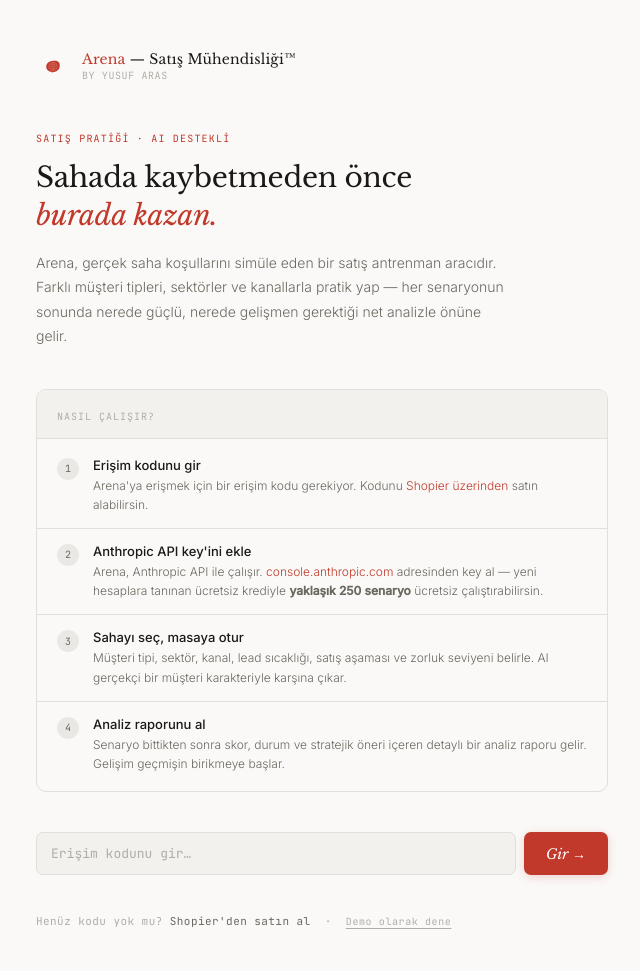
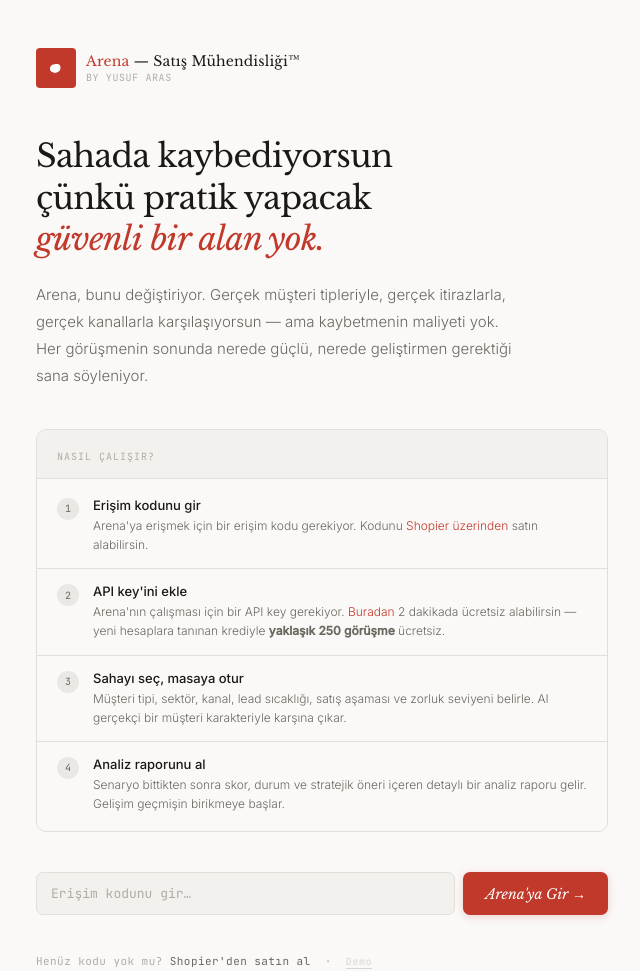
Before and after one commit to yussufaras-star/satisarena, a plain HTML site: page index.html in a window 1280 px wide. Shown: the whole page, without its empty margins (318-958 px from the left). Drawn offline with nearby package versions, Linux system fonts and the light colour scheme.

Commit message:
index.html

```diff
--- a/index.html
+++ b/index.html
@@ -682,20 +682,20 @@
   }
   .landing-headline {
     font-family: 'Libre Baskerville', serif;
-    font-size: 28px;
+    font-size: 32px;
     font-weight: 400;
     color: var(--ink);
-    line-height: 1.35;
-    letter-spacing: -0.01em;
-    margin-bottom: 16px;
+    line-height: 1.3;
+    letter-spacing: -0.02em;
+    margin-bottom: 20px;
   }
   .landing-headline em {
     font-style: italic;
     color: var(--red);
   }
   .landing-desc {
-    font-size: 14px;
-    line-height: 1.75;
+    font-size: 15px;
+    line-height: 1.8;
     color: var(--ink2);
     font-weight: 300;
     max-width: 480px;
@@ -839,7 +839,7 @@
   <div class="landing">
 
     <div class="landing-logo">
-      <div class="landing-logo-mark" style="background:transparent;padding:0;width:36px;height:36px;display:flex;align-items:center;justify-content:center;"><svg xmlns="http://www.w3.org/2000/svg" viewBox="0 0 680 280" style="width:36px;height:36px"><defs><clipPath id="clip-single"><path d="M340,40 C340,40 220,40 198,122 C176,204 234,252 310,254 L288,282 L326,254 C326,254 422,250 444,168 C466,86 424,40 360,40 Z"/></clipPath></defs><path d="M340,40 C340,40 220,40 198,122 C176,204 234,252 310,254 L288,282 L326,254 C326,254 422,250 444,168 C466,86 424,40 360,40 Z" fill="#C0392B"/><circle cx="322" cy="147" r="76" fill="none" stroke="white" stroke-width="3.2" clip-path="url(#clip-single)"/><line x1="246" y1="147" x2="398" y2="147" stroke="white" stroke-width="2.5" clip-path="url(#clip-single)"/><line x1="250" y1="109" x2="394" y2="109" stroke="white" stroke-width="2" clip-path="url(#clip-single)"/><line x1="250" y1="185" x2="394" y2="185" stroke="white" stroke-width="2" clip-path="url(#clip-single)"/><line x1="322" y1="71" x2="322" y2="223" stroke="white" stroke-width="2.5" clip-path="url(#clip-single)"/><path d="M322,71 C286,96 286,198 322,223" fill="none" stroke="white" stroke-width="2" clip-path="url(#clip-single)"/><path d="M322,71 C358,96 358,198 322,223" fill="none" stroke="white" stroke-width="2" clip-path="url(#clip-single)"/></svg></div>
+      <div class="landing-logo-mark" style="background:#C0392B;padding:6px;width:40px;height:40px;display:flex;align-items:center;justify-content:center;border-radius:4px;"><svg xmlns="http://www.w3.org/2000/svg" viewBox="0 0 680 280" style="width:36px;height:36px"><defs><clipPath id="clip-single"><path d="M340,40 C340,40 220,40 198,122 C176,204 234,252 310,254 L288,282 L326,254 C326,254 422,250 444,168 C466,86 424,40 360,40 Z"/></clipPath></defs><path d="M340,40 C340,40 220,40 198,122 C176,204 234,252 310,254 L288,282 L326,254 C326,254 422,250 444,168 C466,86 424,40 360,40 Z" fill="white"/><circle cx="322" cy="147" r="76" fill="none" stroke="white" stroke-width="3.2" clip-path="url(#clip-single)"/><line x1="246" y1="147" x2="398" y2="147" stroke="white" stroke-width="2.5" clip-path="url(#clip-single)"/><line x1="250" y1="109" x2="394" y2="109" stroke="white" stroke-width="2" clip-path="url(#clip-single)"/><line x1="250" y1="185" x2="394" y2="185" stroke="white" stroke-width="2" clip-path="url(#clip-single)"/><line x1="322" y1="71" x2="322" y2="223" stroke="white" stroke-width="2.5" clip-path="url(#clip-single)"/><path d="M322,71 C286,96 286,198 322,223" fill="none" stroke="white" stroke-width="2" clip-path="url(#clip-single)"/><path d="M322,71 C358,96 358,198 322,223" fill="none" stroke="white" stroke-width="2" clip-path="url(#clip-single)"/></svg></div>
       <div class="landing-logo-text">
         <span class="landing-logo-name"><span>Arena</span> — Satış Mühendisliği™</span>
         <span class="landing-logo-sub">by Yusuf Aras</span>
@@ -847,9 +847,9 @@
     </div>
 
     <div class="landing-hero">
-      <div class="landing-eyebrow">Satış Pratiği · AI Destekli</div>
-      <h1 class="landing-headline">Sahada kaybetmeden önce<br><em>burada kazan.</em></h1>
-      <p class="landing-desc">Arena, gerçek saha koşullarını simüle eden bir satış antrenman aracıdır. Farklı müşteri tipleri, sektörler ve kanallarla pratik yap — her senaryonun sonunda nerede güçlü, nerede gelişmen gerektiği net analizle önüne gelir.</p>
+
+      <h1 class="landing-headline">Sahada kaybediyorsun<br>çünkü pratik yapacak<br><em>güvenli bir alan yok.</em></h1>
+      <p class="landing-desc">Arena, bunu değiştiriyor. Gerçek müşteri tipleriyle, gerçek itirazlarla, gerçek kanallarla karşılaşıyorsun — ama kaybetmenin maliyeti yok. Her görüşmenin sonunda nerede güçlü, nerede geliştirmen gerektiği sana söyleniyor.</p>
     </div>
 
     <div class="landing-how">
@@ -867,8 +867,8 @@
         <div class="landing-step">
           <div class="landing-step-num">2</div>
           <div class="landing-step-content">
-            <div class="landing-step-title">Anthropic API key'ini ekle</div>
-            <div class="landing-step-desc">Arena, Anthropic API ile çalışır. <a href="https://console.anthropic.com" target="_blank">console.anthropic.com</a> adresinden key al — yeni hesaplara tanınan ücretsiz krediyle <strong>yaklaşık 250 senaryo</strong> ücretsiz çalıştırabilirsin.</div>
+            <div class="landing-step-title">API key'ini ekle</div>
+            <div class="landing-step-desc">Arena'nın çalışması için bir API key gerekiyor. <a href="https://console.anthropic.com" target="_blank">Buradan</a> 2 dakikada ücretsiz alabilirsin — yeni hesaplara tanınan krediyle <strong>yaklaşık 250 görüşme</strong> ücretsiz.</div>
           </div>
         </div>
         <div class="landing-step">
@@ -891,12 +891,12 @@
     <div class="landing-access">
       <div class="landing-access-row">
         <input class="landing-code-input" id="access-code-input" type="text" placeholder="Erişim kodunu gir…" autocomplete="off" spellcheck="false" />
-        <button class="landing-enter-btn" id="access-enter-btn">Gir →</button>
+        <button class="landing-enter-btn" id="access-enter-btn">Arena'ya Gir →</button>
       </div>
       <div class="landing-err" id="access-err"></div>
       <div class="landing-access-note">
         Henüz kodu yok mu? <a href="https://www.shopier.com/satismuhendisligi/46861026" target="_blank">Shopier'den satın al</a> &nbsp;·&nbsp;
-        <span class="demo-badge" id="demo-link">Demo olarak dene</span>
+        <span class="demo-badge" id="demo-link" style="opacity:0.45;font-size:10px;">Demo</span>
       </div>
     </div>
 
```
